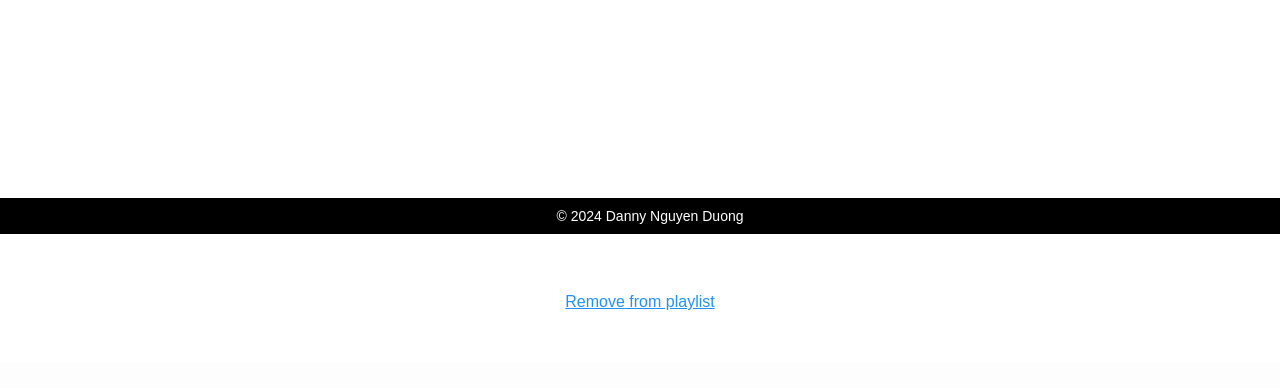
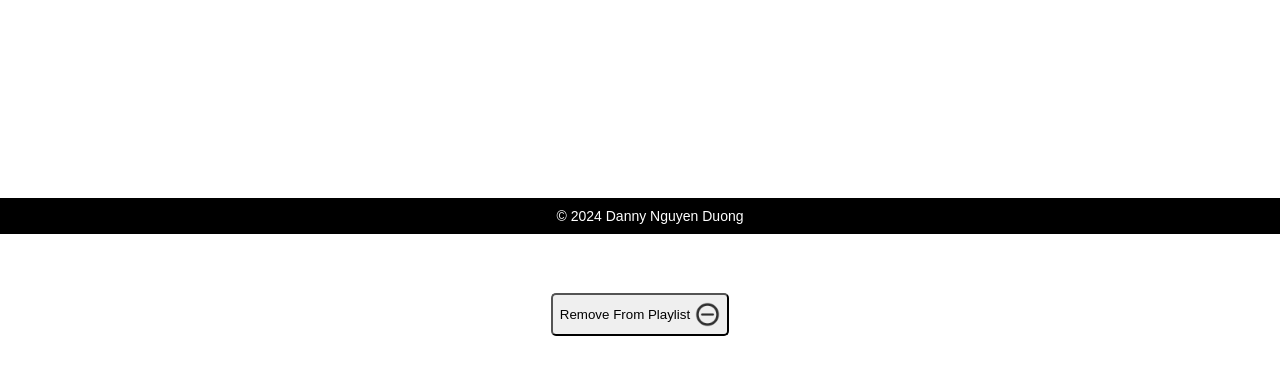
Before and after one commit to BrinkOfSecondBailout/grappling_dungeon, a Django app: page /playlists/edit/1/ in a window 1280 px wide. Shown: the part 566-954 px from the top of the page. Before the commit the page ends 876 px from the top, so only its background shows below. Run offline with Django 5.2, Linux system fonts and the light colour scheme; a user stored in the database is signed in; data comes from the database, SQL or seed files in the repository; tables that the repository leaves empty hold one stand-in row (values such as "Sample post").

Commit message:
css work

```diff
--- a/playlists/static/css/style_playlists.css
+++ b/playlists/static/css/style_playlists.css
@@ -60,6 +60,23 @@ a {
     padding: 10px;
 }
 
+.edit-icon {
+    width: 25px;
+    border: none;
+}
+
+.remove-from-playlist a {
+    text-decoration: none;
+}
+
+.remove-from-playlist-button {
+    border-radius: 5px;
+    padding: 7px;
+    display: flex;
+    align-items: center;
+    gap: 5px;
+}
+
 
 .form-label-and-field {
     display: flex;
--- a/playlists/templates/edit_playlist.html
+++ b/playlists/templates/edit_playlist.html
@@ -51,7 +51,7 @@
                 {% endif %}
 
                 <div class="remove-from-playlist">
-                    <a href="{% url 'extract' technique.id playlist %}">Remove from playlist</a>
+                    <a href="{% url 'extract' technique.id playlist %}"><button class="remove-from-playlist-button">Remove From Playlist<img class="edit-icon" src="{% static 'images/minus-icon.png' %}"></button></a>
                 </div>
             </div>
             {% endfor %}
--- a/techniques/templates/playlist_results.html
+++ b/techniques/templates/playlist_results.html
@@ -26,7 +26,7 @@
             {% endif %}
 
             <div class="remove-from-playlist">
-                <a href="{% url 'extract' technique.id playlist %}">Remove from playlist</a>
+                <a href="{% url 'extract' technique.id playlist %}"><button class="remove-from-playlist-button">Remove From Playlist<img class="edit-icon" src="{% static 'images/minus-icon.png' %}"></button></a>
             </div>
 
             <div class="one-note-div" id="{{ technique.id }}-note-div" style="display: none;">
```
Also changed, not shown: techniques/static/css/style_techniques.css (+12 -0 lines), techniques/static/images/minus-icon.png (added).
